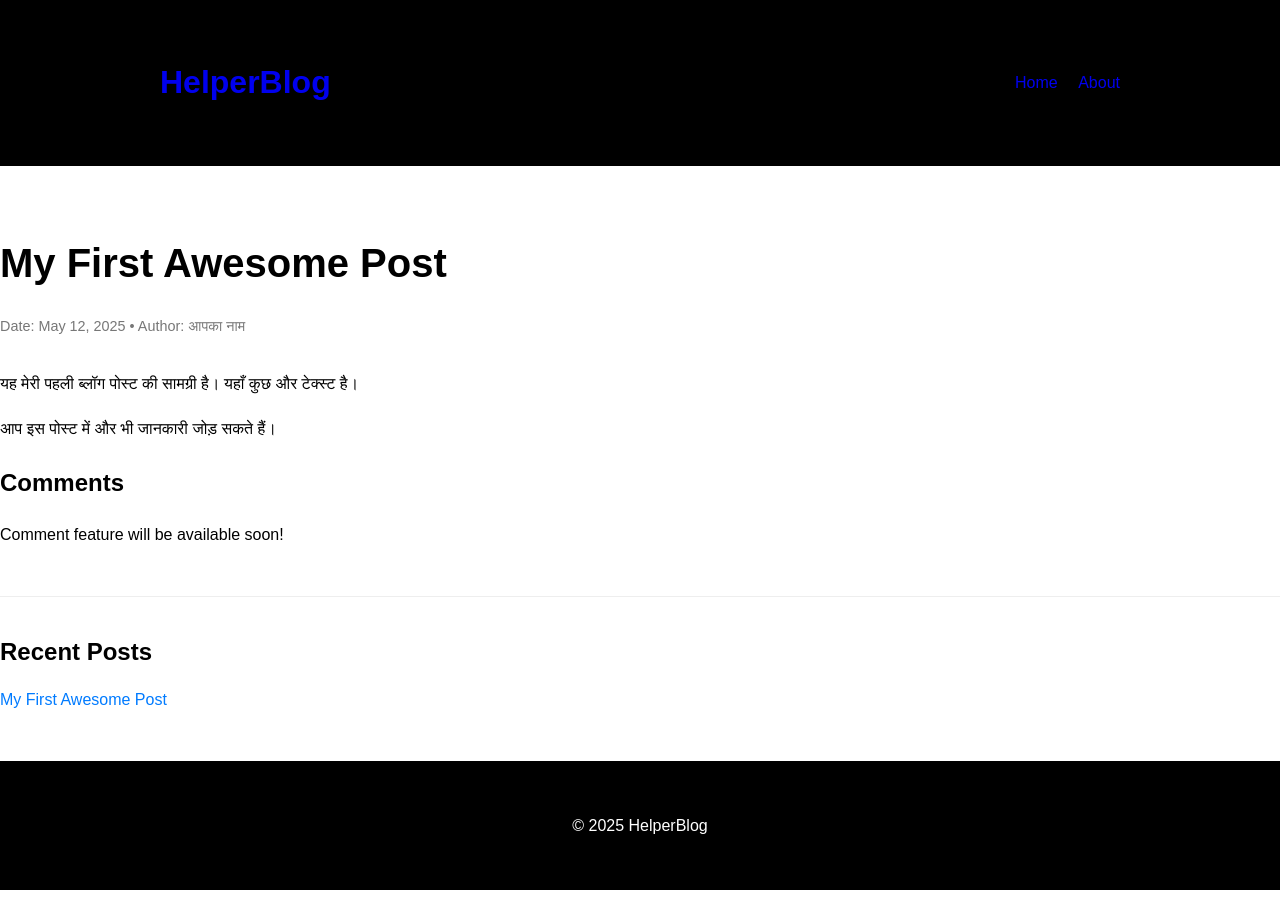
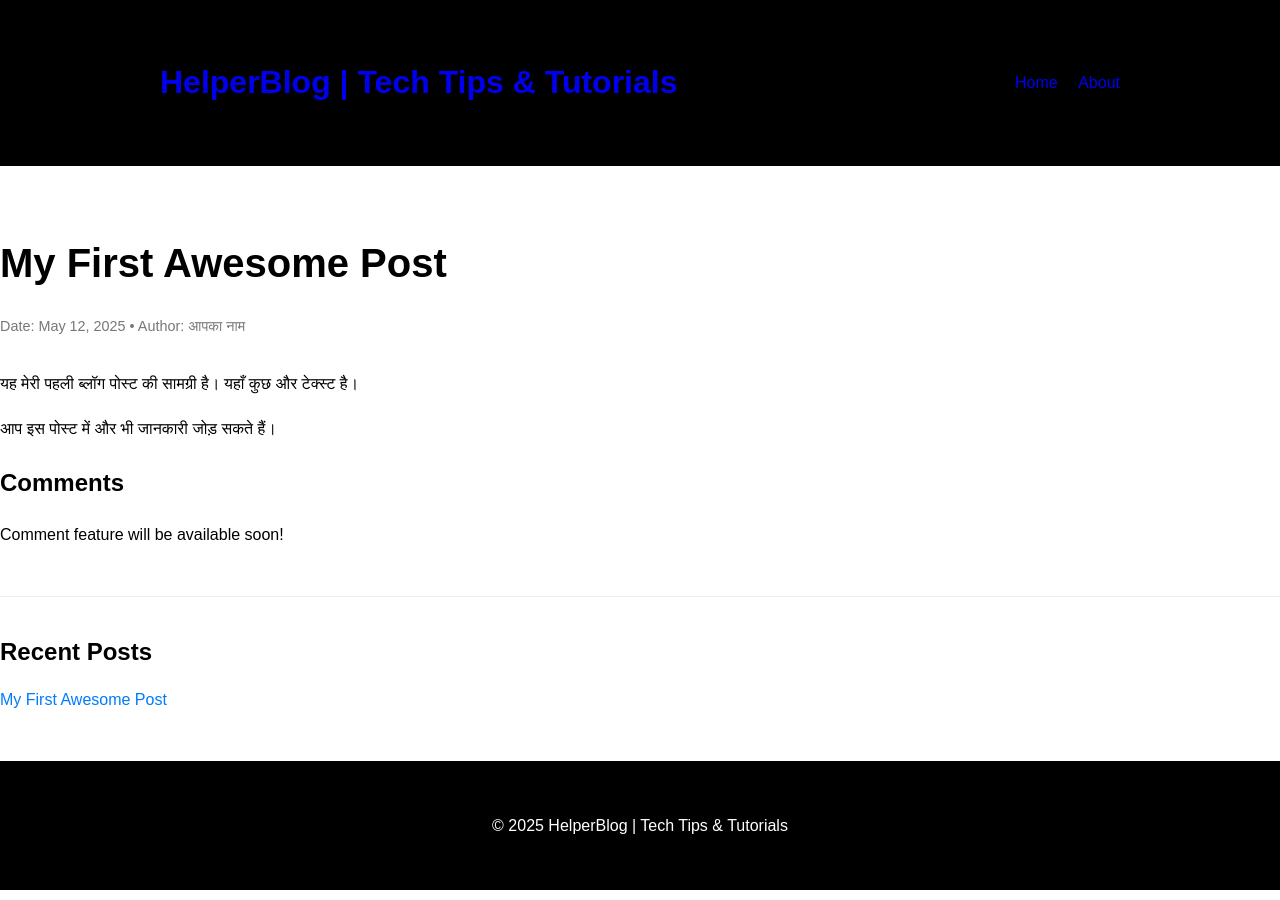
Before and after one commit to helperblog/helperblog.github.io, a Jekyll site: the page built from _posts/2025-05-12-first-post.md, in a window 1280 px wide. Built offline with Jekyll 4.4.1, drawn with Linux system fonts in a browser that asks for light colours; part of the change alters nothing that is shown.

Commit message:
Update _config.yml

```diff
--- a/_config.yml
+++ b/_config.yml
@@ -1,17 +1,68 @@
+# _config.yml (Fully Optimized)
+title: "HelperBlog | Tech Tips & Tutorials"
+description: "Practical guides on Jekyll, GitHub Pages, and web development with SEO optimization"
+url: "https://helperblog.github.io"
+baseurl: "" # For project pages, use '/repository-name'
 
-title: HelperBlog
-email: your_email@example.com # अपनी ईमेल से बदलें
-description: A blog dedicated to providing helpful guides and tutorials.
-baseurl: ""
-url: "https://helperblog.github.io" # आपकी GitHub Pages URL
-twitter_username: your_twitter # वैकल्पिक
-github_username: your_github # वैकल्पिक
+# Internationalization
+lang: "en-IN"
+timezone: "Asia/Kolkata"
 
+# Build settings
+markdown: kramdown
+highlighter: rouge
 permalink: /:title/
+paginate: 5
+paginate_path: "/page:num/"
 
+# Plugins (GitHub Pages supported)
 plugins:
   - jekyll-seo-tag
   - jekyll-sitemap
+  - jekyll-feed
+  - jekyll-avatar
+  - jekyll-mentions
 
-env: production
-theme: minima
+# Author and Org Schema
+author:
+  name: "Mushaahid Raza"
+  email: "your@email.com"
+  twitter: "@yourhandle"
+  github: "helperblog"
+  image: "/assets/author.jpg"
+
+organization:
+  name: "HelperBlog"
+  url: "https://helperblog.github.io"
+  logo: "/assets/logo.png"
+
+# Defaults
+defaults:
+  - scope:
+      path: ""
+      type: "posts"
+    values:
+      layout: "post"
+      comments: true
+      author: "Mushaahid Raza"
+      image: "/assets/default-social.jpg"
+      share: true
+      schema_type: "BlogPosting"
+      toc: true
+
+# Performance
+kramdown:
+  toc_levels: 1..3
+  smart_quotes: lsquo,rsquo,ldquo,rdquo
+
+sass:
+  style: compressed
+
+# Security headers (will be added via GitHub Pages)
+security_headers:
+  X-Frame-Options: DENY
+  X-Content-Type-Options: nosniff
+  X-XSS-Protection: "1; mode=block"
+# Custom variables
+google_analytics: "UA-XXXXX-Y"
+disqus_shortname: "yourdisqusid"
```
